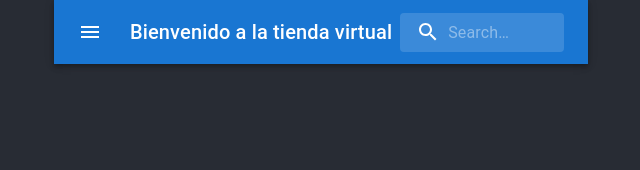
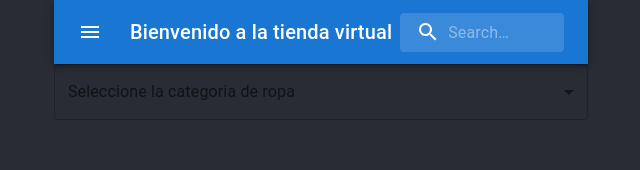
Before and after one commit to jvuoso/myapp, a React (Create React App) app: page / in a window 1280 px wide. Shown: the top 170 px of the page, without its empty margins (319-959 px from the left). Built offline with nearby package versions, Linux system fonts and the light colour scheme.

Commit message:
adding bar

```diff
--- a/src/components/navbar/navbar.jsx
+++ b/src/components/navbar/navbar.jsx
@@ -8,6 +8,11 @@ import Typography from '@mui/material/Typography';
 import InputBase from '@mui/material/InputBase';
 import MenuIcon from '@mui/icons-material/Menu';
 import SearchIcon from '@mui/icons-material/Search';
+
+import InputLabel from '@mui/material/InputLabel';
+import MenuItem from '@mui/material/MenuItem';
+import FormControl from '@mui/material/FormControl';
+import Select from '@mui/material/Select';
 
 const Search = styled('div')(({ theme }) => ({
   position: 'relative',
@@ -84,9 +89,41 @@ export default function Navbar() {
           </Search>
         </Toolbar>
       </AppBar>
+    <BasicSelect/>
+    </Box>
+
+  );
+}
+
+
+
+function BasicSelect() {
+  const [age, setAge] = React.useState('');
+
+  const handleChange = (event) => {
+    setAge(event.target.value);
+  };
+
+  return (
+    <Box sx={{ minWidth: 120 }}>
+      <FormControl fullWidth>
+        <InputLabel id="demo-simple-select-label">Seleccione la categoria de ropa</InputLabel>
+        <Select
+          labelId="demo-simple-select-label"
+          id="demo-simple-select"
+          value={age}
+          label="Age"
+          onChange={handleChange}
+        >
+          <MenuItem value={"Shorts"}>Shorts</MenuItem>
+          <MenuItem value={"Remeras"}>Remeras</MenuItem>
+          <MenuItem value={"Zapatillas"}>Zapatillas</MenuItem>
+        </Select>
+      </FormControl>
     </Box>
   );
 }
+
 
 
 //export default Navbar;
```
